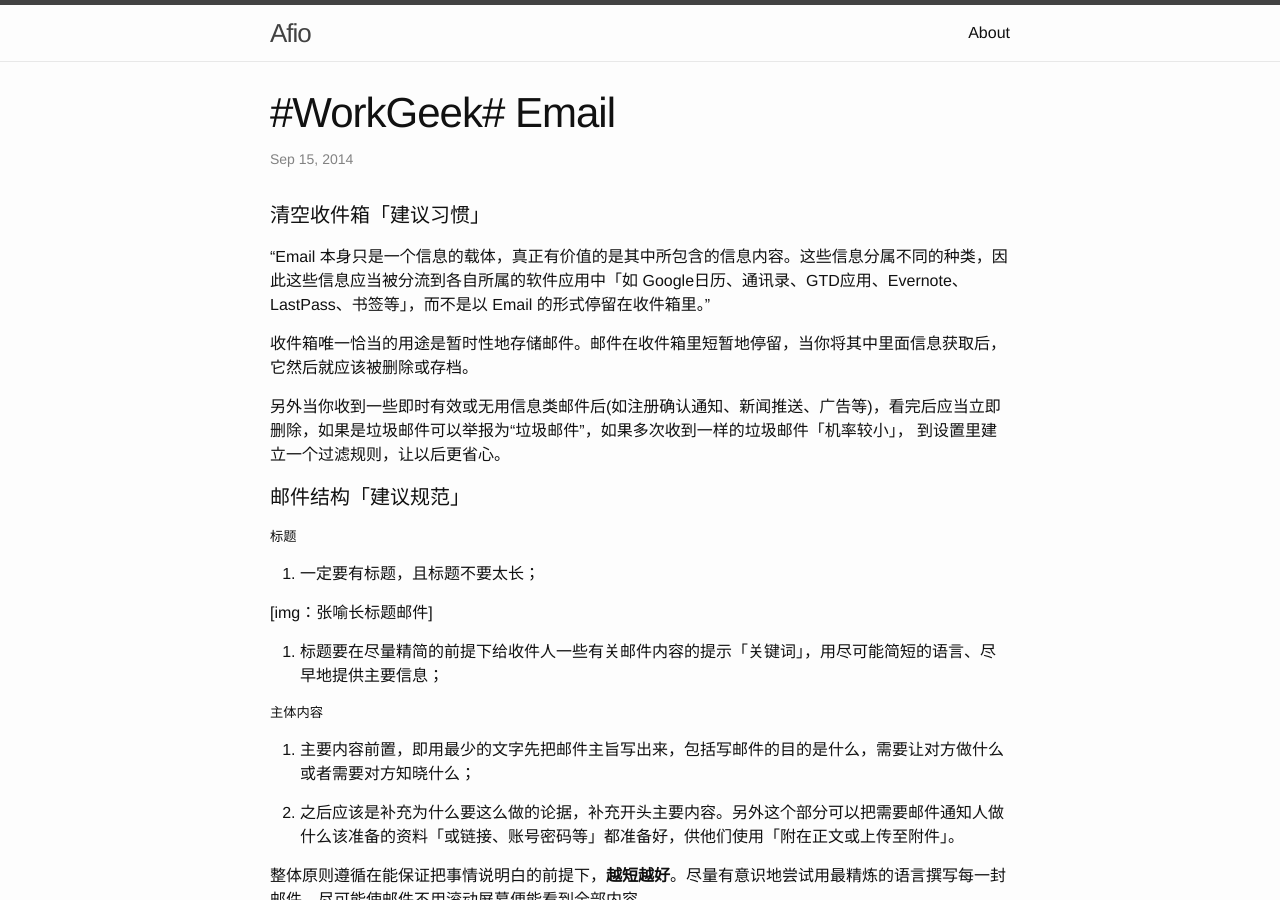
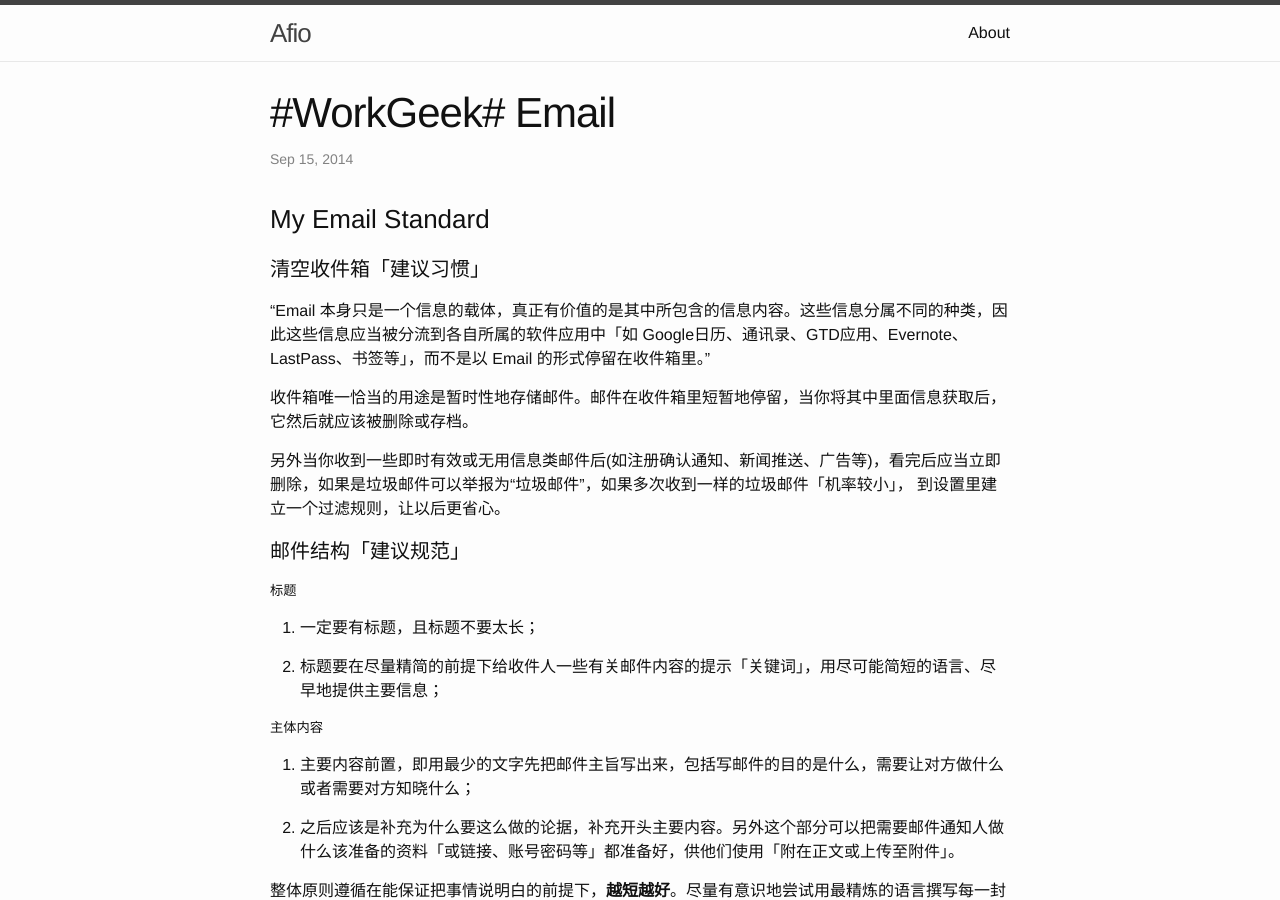
Before and after one commit to Afio/afio.github.io, a Jekyll site: the page built from _posts/2014-09-12-workgeek-email.md, in a window 1280 px wide and 900 px high. Built offline with Jekyll 4.4.1, drawn with Linux system fonts in a browser that asks for light colours; comment, search, counter and statistics services are not loaded.

Commit message:
# update

```diff
--- a/_posts/2014-09-12-workgeek-email.md
+++ b/_posts/2014-09-12-workgeek-email.md
@@ -6,6 +6,7 @@ categories: work
 
 ---
 
+###My Email Standard
 
 ####清空收件箱「建议习惯」
 
@@ -20,8 +21,6 @@ categories: work
 #####标题
 
 1. 一定要有标题，且标题不要太长；
-
-[img：张喻长标题邮件]
 
 2. 标题要在尽量精简的前提下给收件人一些有关邮件内容的提示「关键词」，用尽可能简短的语言、尽早地提供主要信息；
 
@@ -53,7 +52,7 @@ categories: work
 
 5. 注意附件的命名，尽量采用英文或者拼音，避免乱码；如果附件为压缩包，尽量使用 zip 格式；另外附件尽量避免 Word 格式「除需要编辑外，因为 Word 等格式元数据有一定安全隐患」，推荐优先使用 PDF 或图片等不可编辑格式文档；最后附件命名尽量避免空格，可使用下划线「_」或中划线「-」；
 
-#####邮件发送和回复
+####邮件发送和回复
 
 1. 根据邮件主体内容区分好收件人以及抄送人；如果邮件为对公司外的多人邮件，一定一定要全部密送「bcc」，而非全部放到收件人中；**「非常重要」**
 
```
